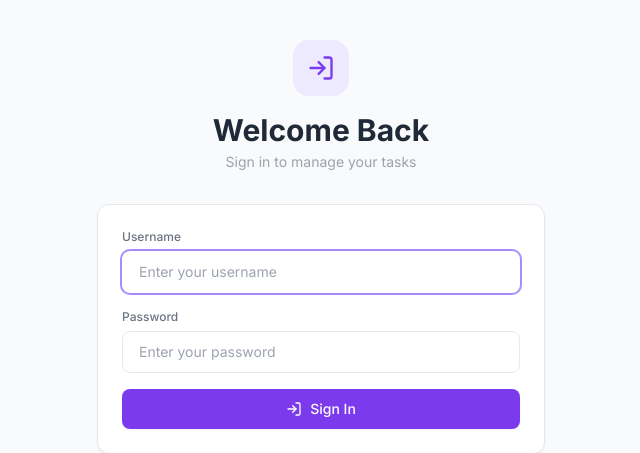
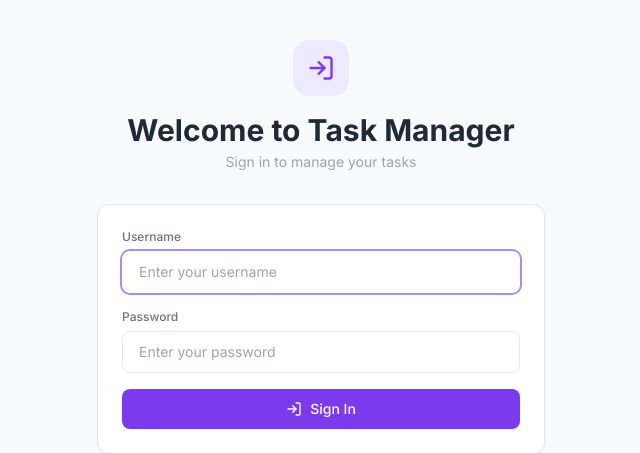
Before and after one commit to gmsabbirahmed1/task-manager, a Django app: page /accounts/login/ in a window 1280 px wide. Shown: the top 453 px of the page, without its empty margins (319-959 px from the left). Run offline with Django 4.2, Linux system fonts and the light colour scheme; some libraries are stand-ins or nearby versions.

Commit message:
Update login heading

```diff
--- a/templates/auth/login.html
+++ b/templates/auth/login.html
@@ -9,7 +9,7 @@
         <div class="inline-flex items-center justify-center w-14 h-14 rounded-2xl bg-violet-100 text-violet-600 mb-4">
             <i data-lucide="log-in" class="w-7 h-7"></i>
         </div>
-        <h1 class="text-3xl font-bold text-gray-800">Welcome Back</h1>
+        <h1 class="text-3xl font-bold text-gray-800">Welcome to Task Manager</h1>
         <p class="mt-1 text-gray-400 text-sm">Sign in to manage your tasks</p>
     </div>
 
```
